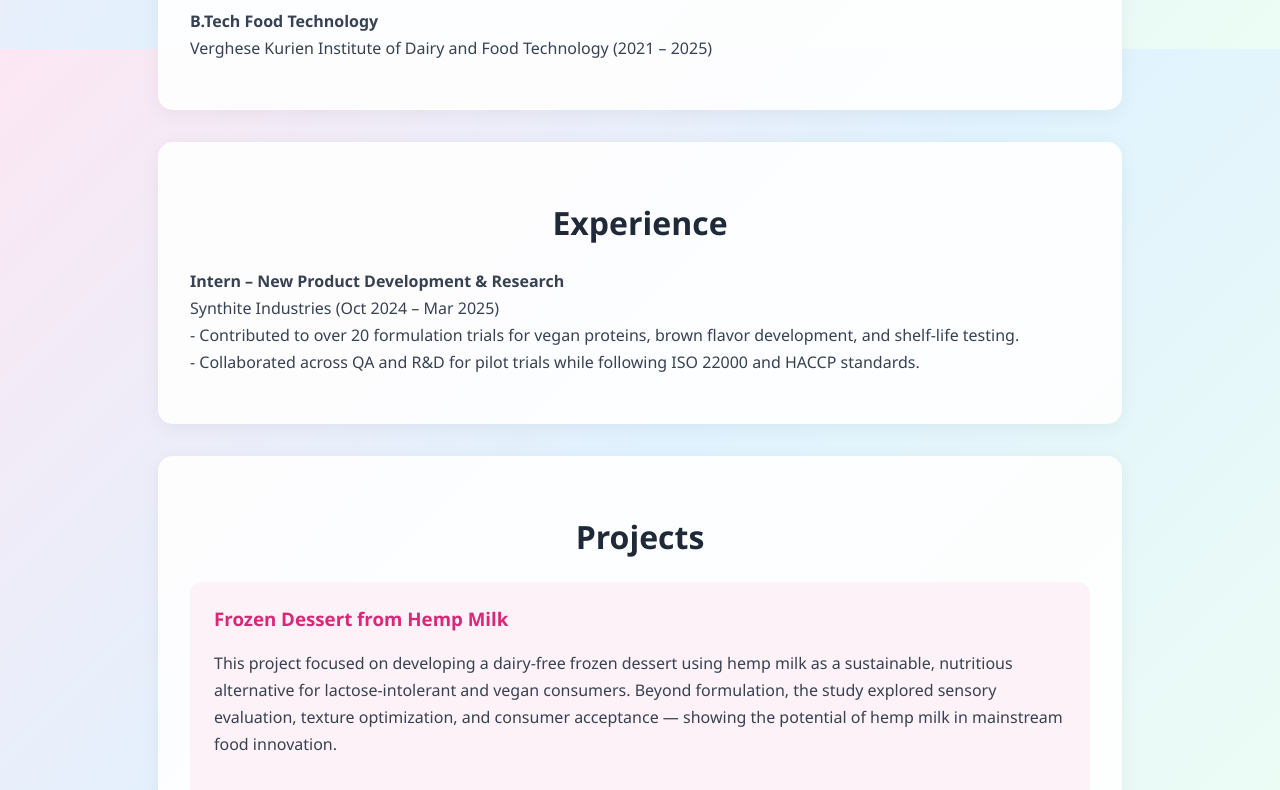
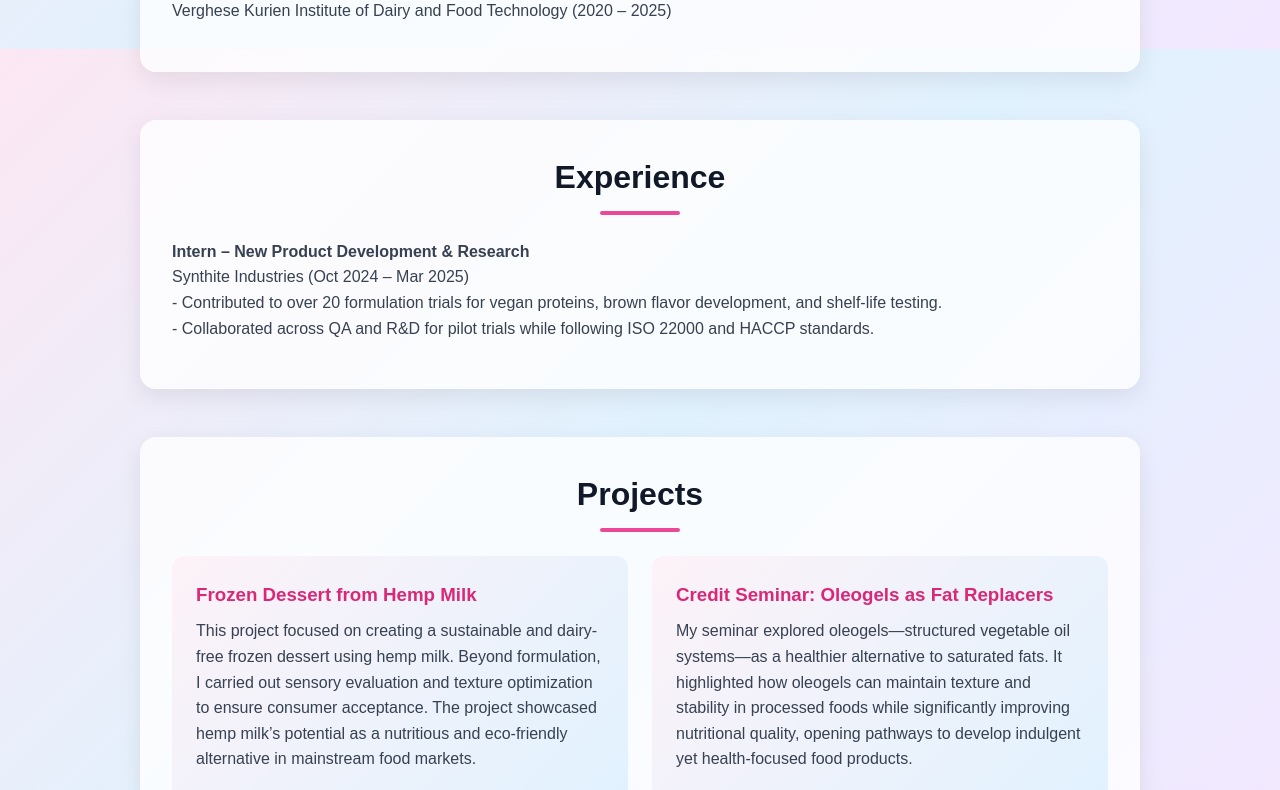
Before and after one commit to Wafanavas/wafa-portfolio, a plain HTML site: page index.html in a window 1280 px wide. Shown: the part 751-1541 px from the top of the page. Drawn offline with Linux system fonts and the light colour scheme.

Commit message:
Update index.html

```diff
--- a/index.html
+++ b/index.html
@@ -5,43 +5,54 @@
   <meta name="viewport" content="width=device-width, initial-scale=1.0">
   <title>Wafa Navas | Portfolio</title>
   <style>
-    body {
-      font-family: 'Segoe UI', Tahoma, Geneva, Verdana, sans-serif;
+    /* ===== Global Styles ===== */
+    * {
       margin: 0;
       padding: 0;
-      background: linear-gradient(135deg, #fce7f3, #e0f2fe, #ecfdf5);
+      box-sizing: border-box;
+      scroll-behavior: smooth;
+    }
+
+    body {
+      font-family: 'Poppins', sans-serif;
+      background: linear-gradient(135deg, #fce7f3, #e0f2fe, #f3e8ff);
       background-attachment: fixed;
       color: #333;
+      line-height: 1.6;
     }
 
     header {
+      position: sticky;
+      top: 0;
+      z-index: 1000;
+      background: rgba(255, 255, 255, 0.7);
+      backdrop-filter: blur(10px);
+      padding: 1rem 2rem;
       text-align: center;
-      padding: 2rem 1rem 1rem;
+      box-shadow: 0 4px 12px rgba(0,0,0,0.05);
     }
 
     header h1 {
-      margin: 0;
-      font-size: 3rem;
-      color: #4b5563;
+      font-size: 2.5rem;
+      color: #374151;
     }
 
     header p {
-      margin-top: 0.5rem;
       font-size: 1.2rem;
-      font-weight: 500;
+      margin-top: 0.2rem;
       color: #6b7280;
+      font-style: italic;
     }
 
     nav {
-      text-align: center;
       margin-top: 1rem;
     }
 
     nav a {
       margin: 0 15px;
       text-decoration: none;
-      font-weight: bold;
-      color: #374151;
+      font-weight: 600;
+      color: #4b5563;
       transition: color 0.3s;
     }
 
@@ -50,55 +61,77 @@
     }
 
     section {
-      max-width: 900px;
-      margin: 2rem auto;
+      max-width: 1000px;
+      margin: 3rem auto;
       padding: 2rem;
-      background: rgba(255, 255, 255, 0.9);
-      border-radius: 15px;
-      box-shadow: 0 4px 20px rgba(0,0,0,0.05);
+      border-radius: 16px;
+      background: rgba(255,255,255,0.8);
+      box-shadow: 0 8px 24px rgba(0,0,0,0.08);
+      transform: translateY(40px);
+      opacity: 0;
+      transition: all 1s ease;
+    }
+
+    section.show {
+      transform: translateY(0);
+      opacity: 1;
     }
 
     section h2 {
       text-align: center;
       font-size: 2rem;
       margin-bottom: 1.5rem;
-      color: #1f2937;
+      color: #111827;
+      position: relative;
     }
 
-    section p {
-      line-height: 1.7;
+    section h2::after {
+      content: "";
+      display: block;
+      width: 80px;
+      height: 4px;
+      background: #ec4899;
+      margin: 0.5rem auto;
+      border-radius: 2px;
+    }
+
+    p {
+      font-size: 1rem;
+      margin-bottom: 1rem;
       color: #374151;
     }
 
+    /* Projects Grid */
     .projects {
       display: grid;
-      grid-template-columns: 1fr;
+      grid-template-columns: repeat(auto-fit, minmax(300px, 1fr));
       gap: 1.5rem;
     }
 
     .project {
+      background: linear-gradient(135deg, #fdf2f8, #e0f2fe);
       padding: 1.5rem;
       border-radius: 12px;
-      background: #fdf2f8;
-      transition: transform 0.3s, box-shadow 0.3s;
+      transition: transform 0.4s, box-shadow 0.4s;
     }
 
     .project:hover {
-      transform: translateY(-5px);
-      box-shadow: 0 6px 20px rgba(0,0,0,0.1);
+      transform: translateY(-8px);
+      box-shadow: 0 8px 20px rgba(0,0,0,0.1);
     }
 
     .project h3 {
-      margin-top: 0;
       color: #db2777;
+      margin-bottom: 0.5rem;
     }
 
     footer {
       text-align: center;
       padding: 1rem;
-      background: rgba(255,255,255,0.7);
+      margin-top: 2rem;
+      background: rgba(255,255,255,0.8);
       font-size: 0.9rem;
-      margin-top: 2rem;
+      color: #4b5563;
     }
 
     footer a {
@@ -112,6 +145,7 @@
   </style>
 </head>
 <body>
+  <!-- ===== HEADER ===== -->
   <header>
     <h1>Wafa Navas</h1>
     <p>✨ From lab to table: purposeful food innovation ✨</p>
@@ -125,22 +159,26 @@
     </nav>
   </header>
 
+  <!-- ===== ABOUT ===== -->
   <section id="about">
     <h2>About Me</h2>
     <p>
-      I am a First Rank graduate in B.Tech Food Technology from Verghese Kurien Institute of Dairy and Food Technology, passionate about New Product Development and Research. Through academic projects, industrial internships, and scientific presentations, I’ve explored the science behind formulating functional foods that meet evolving consumer needs.
+      I am a First Rank graduate in B.Tech Food Technology (2020 – 2025) from Verghese Kurien Institute of Dairy and Food Technology, with a strong passion for New Product Development and Research.
+      Through academic projects, industrial internships, and scientific presentations, I’ve explored the science behind formulating functional foods that meet evolving consumer needs.
     </p>
     <p>
       My work spans from plant-based frozen desserts to clean-label fat alternatives, reflecting my drive to bridge innovation and applicability. With hands-on experience at Synthite Industries and a track record of leadership in food-tech initiatives, I strive to create purposeful products that blend technical precision with real-world impact.
     </p>
   </section>
 
+  <!-- ===== EDUCATION ===== -->
   <section id="education">
     <h2>Education</h2>
     <p><strong>B.Tech Food Technology</strong><br>
-    Verghese Kurien Institute of Dairy and Food Technology (2021 – 2025)</p>
+    Verghese Kurien Institute of Dairy and Food Technology (2020 – 2025)</p>
   </section>
 
+  <!-- ===== EXPERIENCE ===== -->
   <section id="experience">
     <h2>Experience</h2>
     <p><strong>Intern – New Product Development & Research</strong><br>
@@ -149,26 +187,30 @@
     - Collaborated across QA and R&D for pilot trials while following ISO 22000 and HACCP standards.</p>
   </section>
 
+  <!-- ===== PROJECTS ===== -->
   <section id="projects">
     <h2>Projects</h2>
     <div class="projects">
       <div class="project">
         <h3>Frozen Dessert from Hemp Milk</h3>
         <p>
-          This project focused on developing a dairy-free frozen dessert using hemp milk as a sustainable, nutritious alternative for lactose-intolerant and vegan consumers.
-          Beyond formulation, the study explored sensory evaluation, texture optimization, and consumer acceptance — showing the potential of hemp milk in mainstream food innovation.
+          This project focused on creating a sustainable and dairy-free frozen dessert using hemp milk.
+          Beyond formulation, I carried out sensory evaluation and texture optimization to ensure consumer acceptance.
+          The project showcased hemp milk’s potential as a nutritious and eco-friendly alternative in mainstream food markets.
         </p>
       </div>
       <div class="project">
         <h3>Credit Seminar: Oleogels as Fat Replacers</h3>
         <p>
-          My seminar examined the use of oleogels — structured vegetable oil systems — as healthier replacements for saturated animal fats in processed foods.
-          The research highlighted oleogels’ ability to retain texture and stability while improving nutritional profiles, contributing to the development of healthier yet indulgent food products.
+          My seminar explored oleogels—structured vegetable oil systems—as a healthier alternative to saturated fats.
+          It highlighted how oleogels can maintain texture and stability in processed foods while significantly improving nutritional quality,
+          opening pathways to develop indulgent yet health-focused food products.
         </p>
       </div>
     </div>
   </section>
 
+  <!-- ===== ACHIEVEMENTS ===== -->
   <section id="achievements">
     <h2>Achievements</h2>
     <p>🏆 1st Prize – AMUL Case Study Competition (2023)</p>
@@ -176,6 +218,7 @@
     <p>🏆 Champion – Versification & Mime, KVASU (2023)</p>
   </section>
 
+  <!-- ===== CONTACT ===== -->
   <section id="contact">
     <h2>Contact</h2>
     <p>Email: <a href="mailto:wafa17.002@gmail.com">wafa17.002@gmail.com</a></p>
@@ -183,8 +226,25 @@
     <p>LinkedIn: <a href="https://linkedin.com/in/wafa-navas" target="_blank">linkedin.com/in/wafa-navas</a></p>
   </section>
 
+  <!-- ===== FOOTER ===== -->
   <footer>
-    <p>&copy; 2025 Wafa Navas. Designed with pastel vibes 🌸</p>
+    <p>&copy; 2025 Wafa Navas | Designed with pastel vibes 🌸</p>
   </footer>
+
+  <!-- ===== Scroll Animation Script ===== -->
+  <script>
+    const sections = document.querySelectorAll("section");
+    const observer = new IntersectionObserver(entries => {
+      entries.forEach(entry => {
+        if (entry.isIntersecting) {
+          entry.target.classList.add("show");
+        }
+      });
+    }, { threshold: 0.2 });
+
+    sections.forEach(section => {
+      observer.observe(section);
+    });
+  </script>
 </body>
 </html>
```
